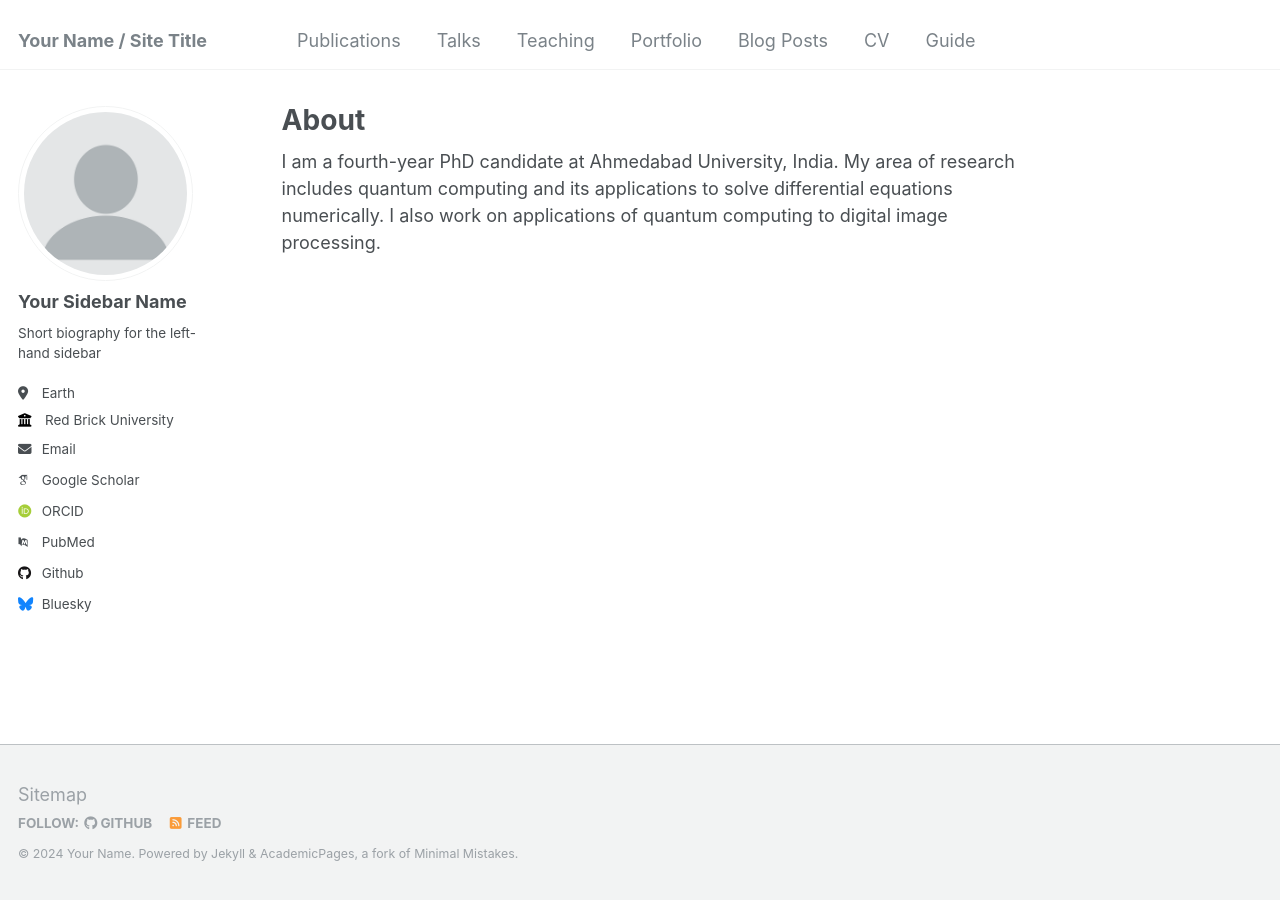
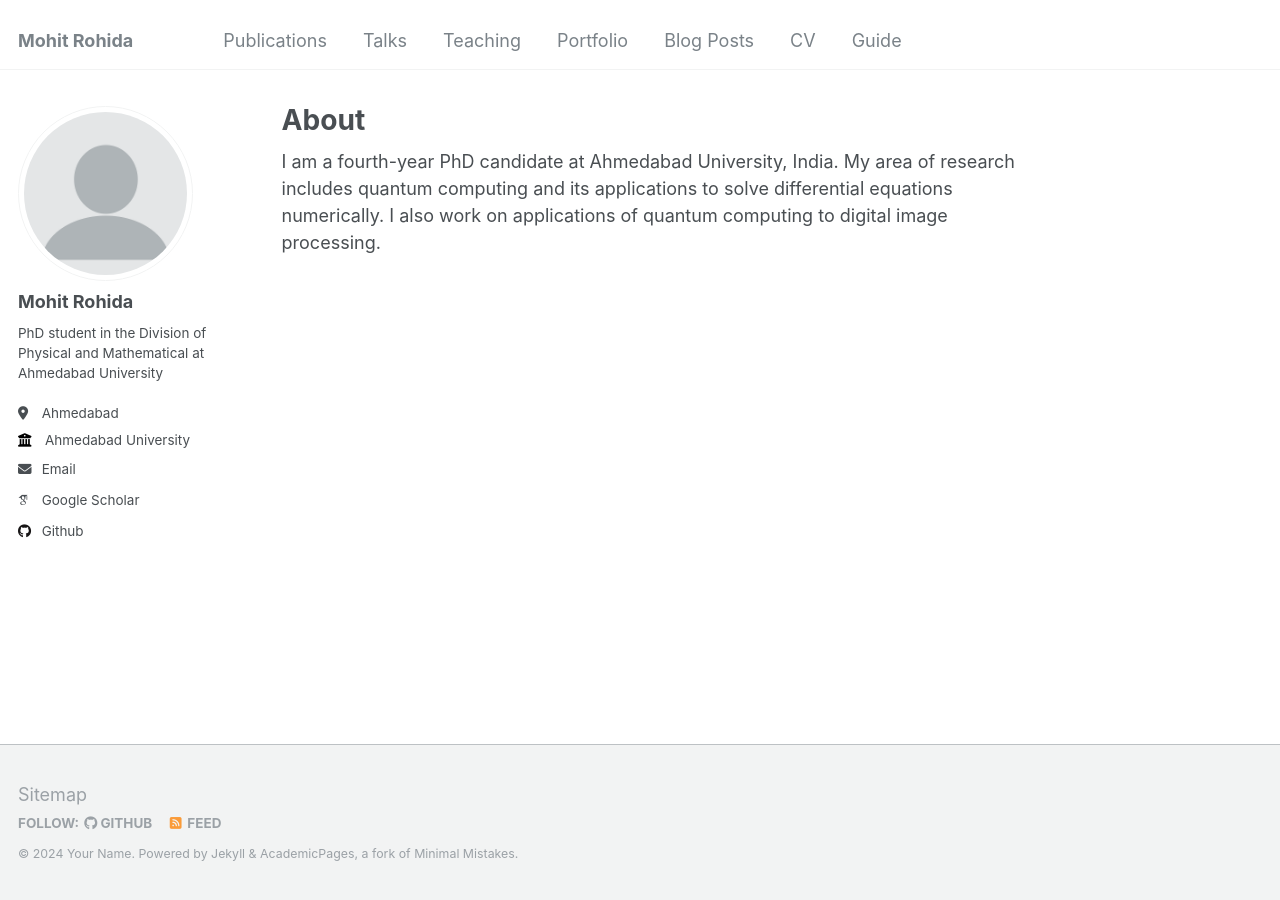
Before and after one commit to MRohida/Mohit-Rohida, a Jekyll site: the page built from _pages/about.md, in a window 1280 px wide. Built offline with Jekyll 4.4.1, drawn with Linux system fonts in a browser that asks for light colours; some web fonts are replaced.

Commit message:
Update _config.yml

```diff
--- a/_config.yml
+++ b/_config.yml
@@ -8,10 +8,10 @@
 
 # Basic Site Settings
 locale                   : "en-US"
-title                    : "Your Name / Site Title"
+title                    : "Mohit Rohida"
 title_separator          : "-"
 name                     : &name "Your Name"
-description              : &description "personal description"
+description              : &description "PhD student in the Division of Physical and Mathematical at Ahmedabad University"
 url                      : https://academicpages.github.io # the base hostname & protocol for your site e.g. "https://mmistakes.github.io"
 baseurl                  : "" # the subpath of your site, e.g. "/blog"
 repository               : "academicpages/academicpages.github.io"
@@ -22,21 +22,21 @@ repository               : "academicpages/academicpages.github.io"
 author:
   # Biographic information
   avatar           : "profile.png"
-  name             : "Your Sidebar Name"
+  name             : "Mohit Rohida"
   pronouns         : # example: "she/her"
-  bio              : "Short biography for the left-hand sidebar"
-  location         : "Earth"
-  employer         : "Red Brick University"
+  bio              : "PhD student in the Division of Physical and Mathematical at Ahmedabad University"
+  location         : "Ahmedabad"
+  employer         : "Ahmedabad University"
   uri              : # URL
-  email            : "none@example.org"
+  email            : "mohit.r@ahduni.edu.in"
 
   # Academic websites
   arxiv            : # URL - Update with the correct link to your profile
-  googlescholar    : "https://scholar.google.com/citations?user=PS_CX0AAAAAJ"
+  googlescholar    : "https://scholar.google.com/citations?user=IVmleFEAAAAJ"
   impactstory      : # URL
-  orcid            : "http://orcid.org/yourorcidurl"
+  orcid            : #"http://orcid.org/yourorcidurl"
   semantic         : # URL
-  pubmed           : "https://www.ncbi.nlm.nih.gov/pubmed/?term=john+snow"
+  pubmed           : #"https://www.ncbi.nlm.nih.gov/pubmed/?term=john+snow"
   researchgate     : # URL
 
   # Repositories and software development
@@ -48,7 +48,7 @@ author:
   stackoverflow    : # User number or user number and name (i.e., use "1" or "1/jeff-atwood")
 
   # Social media
-  bluesky          : "bsky.app" # Replace this with you Bluesky username
+  bluesky          : #"bsky.app" # Replace this with you Bluesky username
   facebook         : # Username
   flickr           : # Username
   foursquare       : # Username
```
